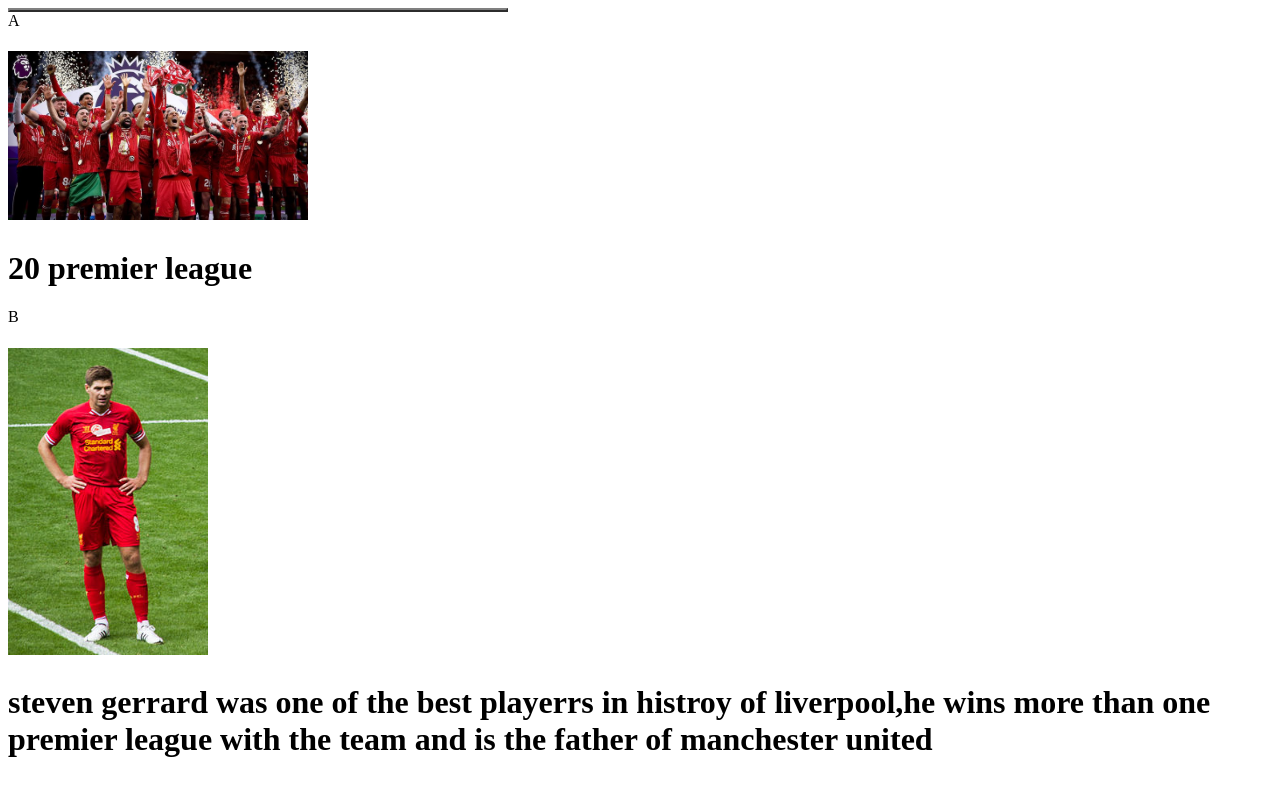
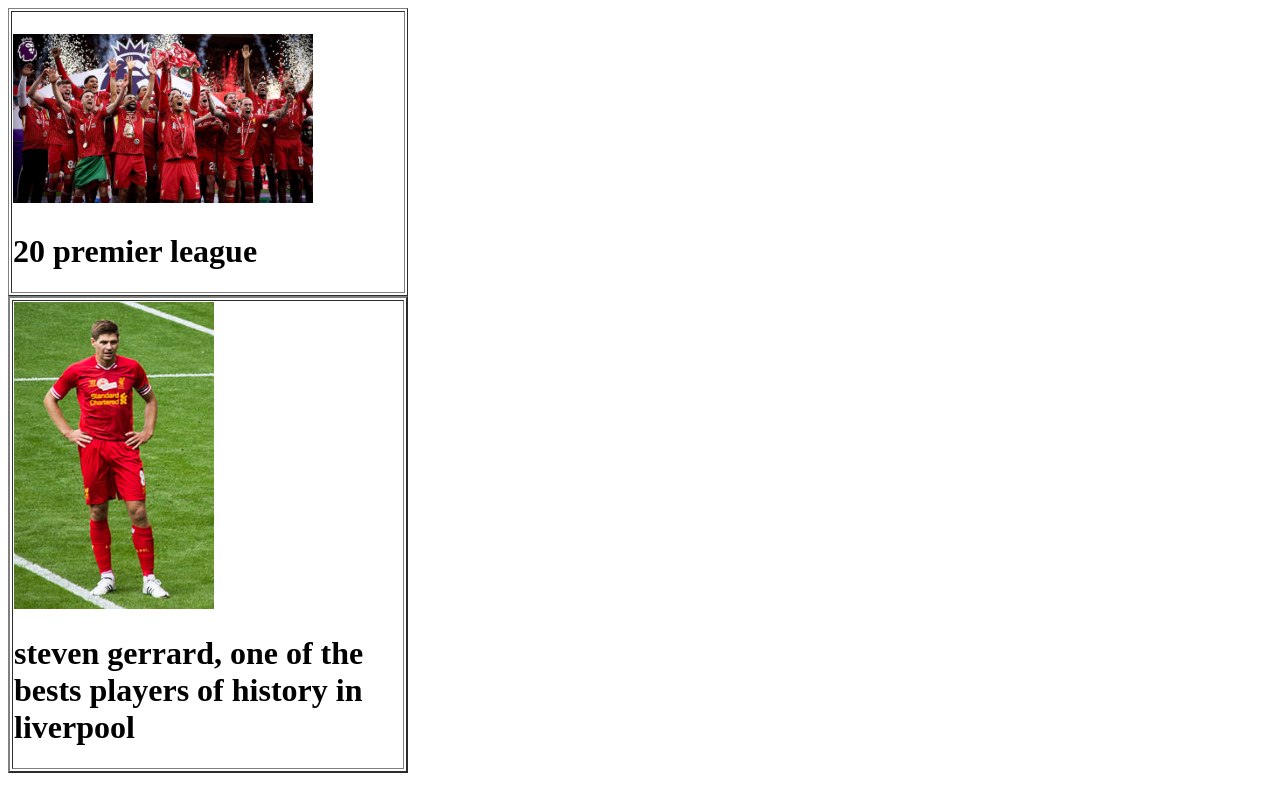
Before and after one commit to alfonsowelker-sys/PLV, a plain HTML site: page page2.html in a window 1280 px wide. Drawn offline with Linux system fonts and the light colour scheme.

Commit message:
Add files via upload

```diff
--- a/page2.html
+++ b/page2.html
@@ -10,19 +10,25 @@
 
 </body>
 </html>
-<table border="2"width="500"></table>
+<table border="1"width="400">
 <tr>
-<td>A</td>
+<td colspan="2">
 <h1>
 	<img src="hq720.jpg" width="300">
-	<h1>
+</h1>
+<h1>
 20 premier league
+</table>
 </h1>
-<td>B</td>
-<h1>
+</td>
+<table border="2"width="400">
+<td colspan="2">
 	<img src="250px-Stevengerrard.jpg"width="200">
 </h1>
 <h1>
-	steven gerrard was one of the best playerrs in histroy of liverpool,he wins more than one premier league with the team and is the father of manchester united
+steven gerrard, one of the bests players of history in liverpool
+</table>
 </h1>
 </tr>
+</td>
+<h1>
```
